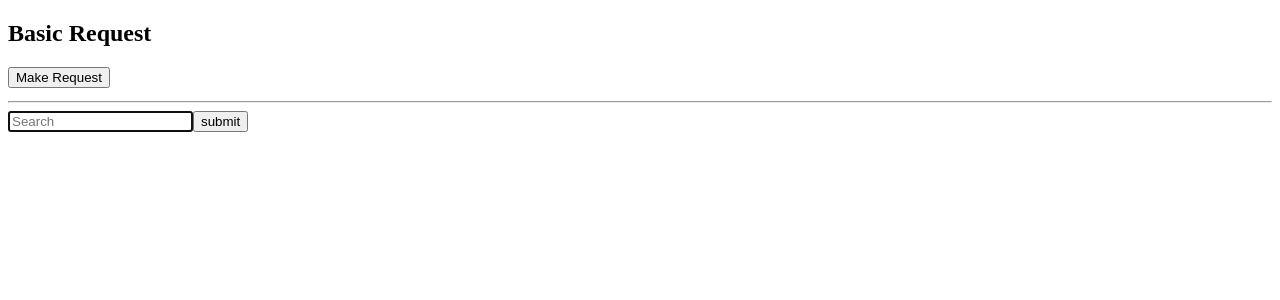
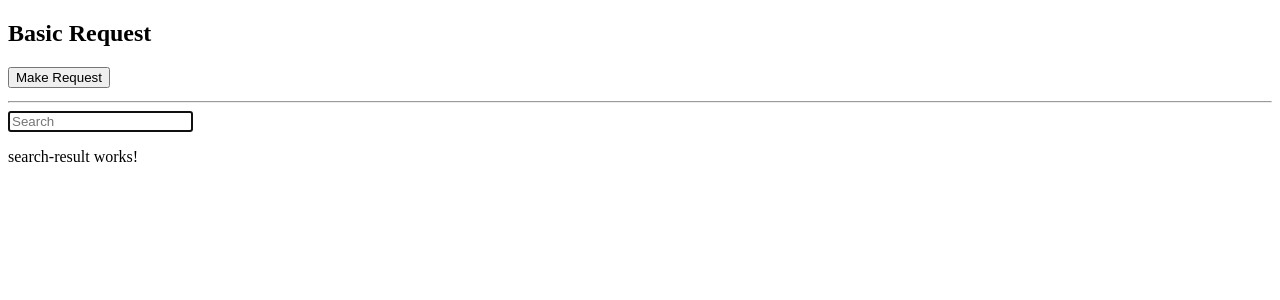
Before and after one commit to st411ar/http, an Angular app: page / in a window 1280 px wide. Shown: the top 300 px of the page. Built offline with nearby package versions, Linux system fonts and the light colour scheme.

Commit message:
completed you-tube-search box component

```diff
--- a/src/app/you-tube-search/search-box/search-box.component.html
+++ b/src/app/you-tube-search/search-box/search-box.component.html
@@ -4,4 +4,3 @@
 		placeholder="Search"
 		autofocus
 />
-<button (click)="search()">submit</button>
--- a/src/app/you-tube-search/search-box/search-box.component.ts
+++ b/src/app/you-tube-search/search-box/search-box.component.ts
@@ -6,7 +6,7 @@ import {
 	Output
 } from '@angular/core';
 import { fromEvent, Observable } from 'rxjs';
-import { debounceTime, filter, flatMap, map } from 'rxjs/operators';
+import { debounceTime, filter, map, switchAll, tap } from 'rxjs/operators';
 import { Response } from '@angular/http';
 
 import { SearchResult } from '../search-result/search-result.model';
@@ -32,20 +32,24 @@ export class SearchBoxComponent implements OnInit {
 				map((event: any) => event.target.value),
 				filter((text: string) => text.length > 1),
 				debounceTime(250),
-				flatMap((query: string) => this.youtube.search(query))
+				tap(() => this.loading.emit(true)),
+				map((query: string) => this.youtube.search(query)),
+				switchAll()
 			).subscribe(
 				(results: SearchResult[]) => {
-					console.log(results);
+					this.loading.emit(false);
+					this.results.emit(results);
+				},
+				(err: any) => {
+					console.log(err);
+					this.loading.emit(false);
+				},
+				() => {
+					this.loading.emit(false);
 				}
 			);
 		;
 
 	}
 
-
-	search(): void {
-		let query: string = this.el.nativeElement.value;
-		console.log(query);
-	}
-
 }
--- a/src/app/you-tube-search/you-tube-search.component.html
+++ b/src/app/you-tube-search/you-tube-search.component.html
@@ -1 +1,5 @@
-<app-search-box></app-search-box>
+<app-search-box
+	(loading)="isLoading = $event"
+	(results)="updateResults($event)"
+></app-search-box>
+<app-search-result></app-search-result>
--- a/src/app/you-tube-search/you-tube-search.component.ts
+++ b/src/app/you-tube-search/you-tube-search.component.ts
@@ -1,13 +1,23 @@
 import { Component, OnInit } from '@angular/core';
+
+import { SearchResult } from './search-result/search-result.model';
+
 
 @Component({
 	selector: 'app-you-tube-search',
 	templateUrl: './you-tube-search.component.html'
 })
 export class YouTubeSearchComponent implements OnInit {
+	isLoading: boolean;
 
 	constructor() {}
 
 	ngOnInit() {}
 
+
+	updateResults(results: SearchResult[]): void {
+		console.log(`YouTubeSearchComponent.updateResults()`);
+		console.log(results);
+	}
+
 }
```
